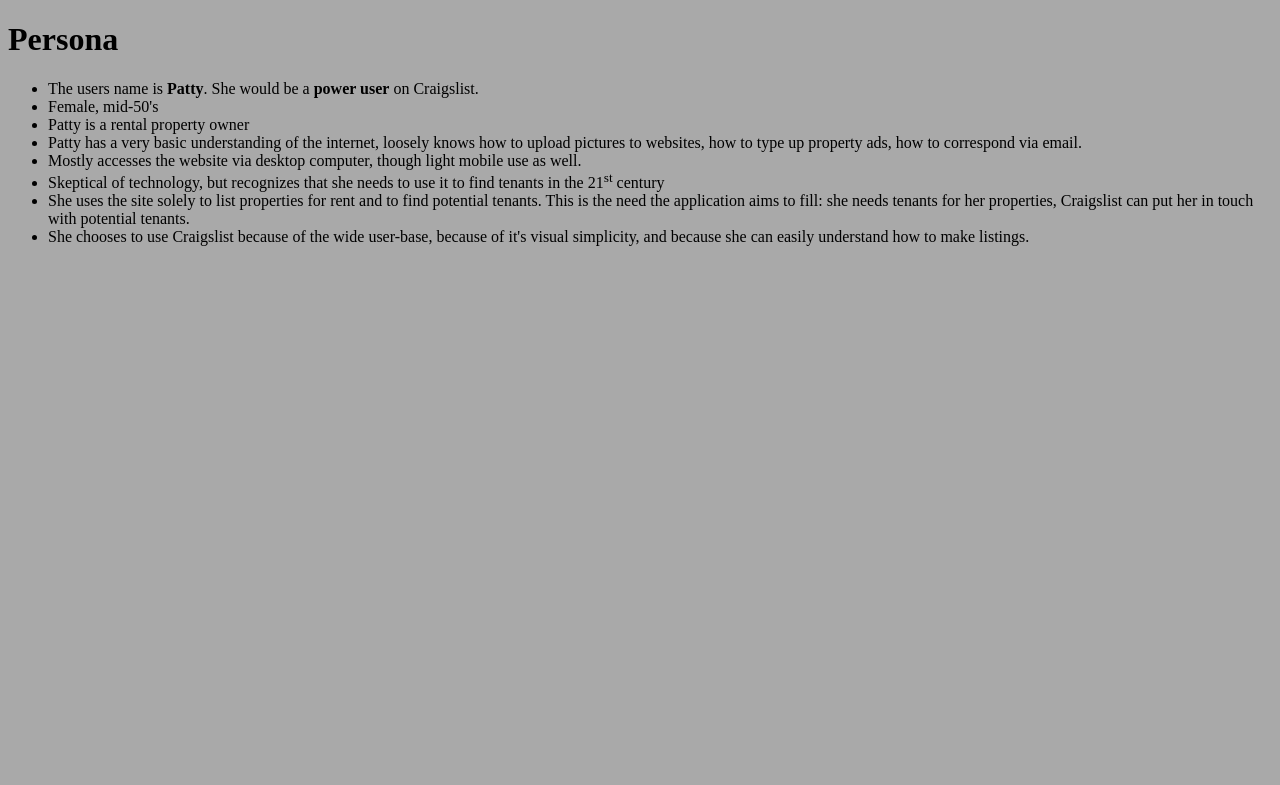
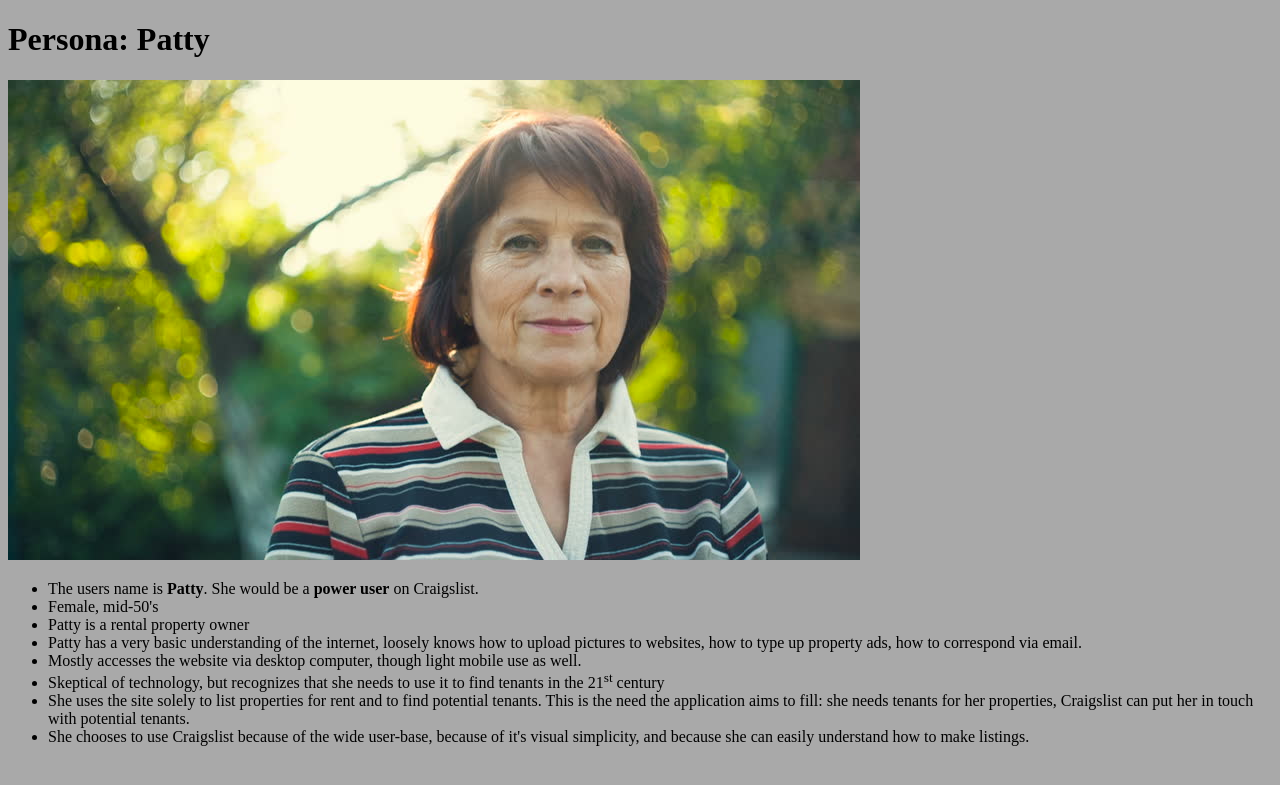
Before and after one commit to will-t-harris/data-design, a PHP site: page /patty.php in a window 1280 px wide. Shown: the top 785 px of the page. Run offline with PHP 8.4, Linux system fonts and the light colour scheme.

Commit message:
add link to image in patty.php

```diff
--- a/epic/index.php
+++ b/epic/index.php
@@ -8,7 +8,6 @@
 		<h1>Phase 1 Index</h1>
 		<p>For the data design project, I am going to use Craigslist as my site</p>
 		<a href="patty.php">Persona: Patty</a>
-		<a href="patty.jpg">Patty's Image</a>
 		<a href="use-case.php">Use Case/Interaction Flow</a>
 		<a href="conceptual-model.html">Conceptual Model</a>
 	</body>
--- a/epic/patty.php
+++ b/epic/patty.php
@@ -5,7 +5,9 @@
 		<link rel="stylesheet" href="styles/style.css" type="text/css">
 	</head>
 	<body>
-		<h1>Persona</h1>
+		<h1>Persona: Patty</h1>
+
+		<img src="patty.jpg">
 
 		<ul>
 			<li>The users name is <b>Patty</b>.  She would be a <b>power user</b> on Craigslist.</li>
```
